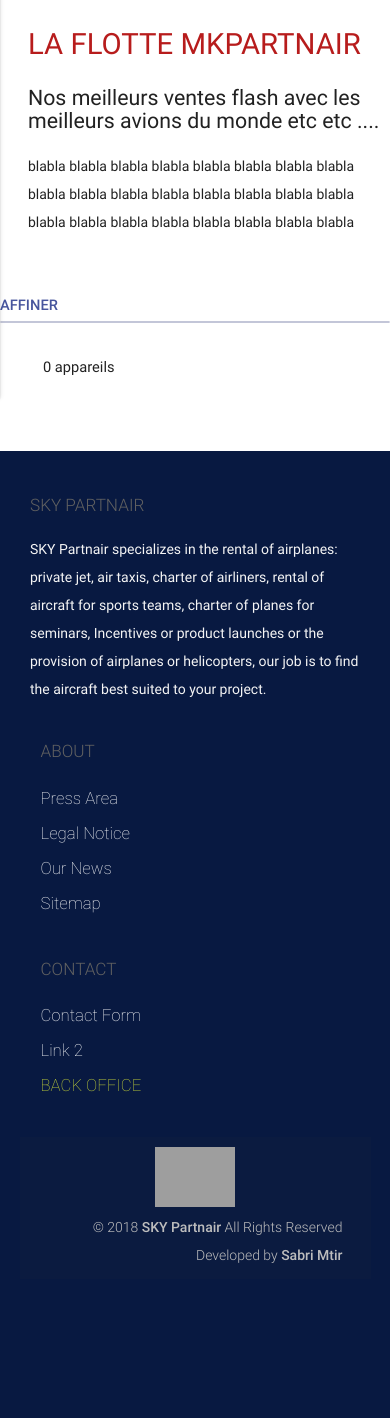
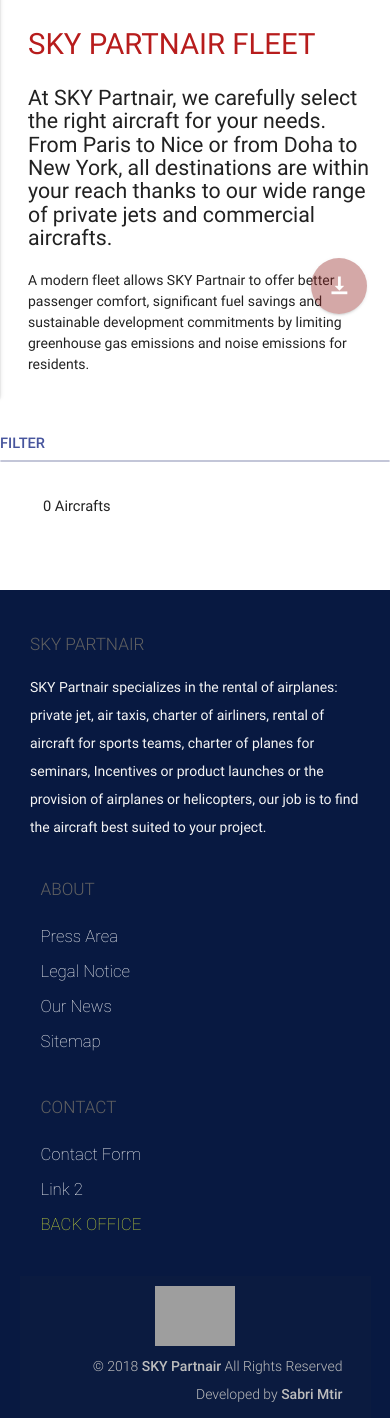
Before and after one commit to sabrimt/skypartnair, a CodeIgniter app: page /database/en/fleet in a window 390 px wide. Shown: the part 507-1925 px from the top of the page. Before the commit the page ends 1770 px from the top, so only its background shows below. Run offline with CodeIgniter, Linux system fonts and the light colour scheme; data that the repository does not hold is empty; some libraries are stand-ins or nearby versions; some web fonts are replaced; grey boxes are pictures that could not be loaded.

Commit message:
Fleet Home OK & scroll back to top behaviour OK

```diff
--- a/application/controllers/Fleet.php
+++ b/application/controllers/Fleet.php
@@ -18,6 +18,7 @@ class Fleet extends CI_Controller
         parent::__construct();
 //        $this->output->enable_profiler(TRUE);
         $this->load->model('Fleet_model', 'fleetMgr');
+		$this->lang->load("fleet_lang", $this->config->item('language'));
     }
 	/**
 	 *
--- /dev/null
+++ b/application/language/english/fleet_lang.php
@@ -0,0 +1,22 @@
+<?php
+
+// Introduction
+$lang['fleet_lang_title']       			= "SKY PARTNAIR FLEET";
+$lang['fleet_lang_subtitle']         		= "At SKY Partnair, we carefully select the right aircraft for your needs. From Paris to Nice or from Doha to New York, all destinations are within your reach thanks to our wide range of private jets and commercial aircrafts.";
+$lang['fleet_lang_subtitle_p']         		= "A modern fleet allows SKY Partnair to offer better passenger comfort, significant fuel savings and sustainable development commitments by limiting greenhouse gas emissions and noise emissions for residents.";
+
+// Filters
+$lang['fleet_lang_filters_label']       	= "FILTER";
+$lang['fleet_lang_filters_jet']       		= "Private Jets";
+$lang['fleet_lang_filters_charter']       	= "Airliners";
+$lang['fleet_lang_filters_manufacturer']    = "Manufacturer";
+$lang['fleet_lang_filters_capacity']    	= "Capacity";
+$lang['fleet_lang_filters_capacity_suffix'] = " Passengers +";
+$lang['fleet_lang_filters_range']    		= "Range";
+
+// Items List
+$lang['fleet_lang_item_count_txt']    		= "%s Aircraft%s";
+$lang['fleet_lang_item_no_item']    		= "No aircraft matches your criteria.";
+$lang['fleet_lang_item_range']    			= "Range";
+$lang['fleet_lang_item_capacity']    		= "Max Capacity";
+$lang['fleet_lang_item_detail_btn']    		= "Details";
--- a/application/themes/default.php
+++ b/application/themes/default.php
@@ -95,7 +95,7 @@
                                 <a href="<?= base_url("en").$this->uri->uri_string() ?>" class="badgelang"><span class="badge <?= $lng == "en" ? "badge-lng" : "" ?> en" >EN</span></a>
                             </li>
                         </ul>   <!-- FIN UL PRINCIPAL NAV -->
-                        <a href="#" data-activates="slide-out" class="button-collapse right"><i class="material-icons">menu</i></a>
+                        <a href="#" data-activates="slide-out" class="button-collapse right red-text text-darken-5"><i class="material-icons">menu</i></a>
                     </div>      <!-- FIN DIV BLOC MENU NAV -->
                 </div>          <!-- FIN ROW -->
             </div>              <!-- FIN DIV NAV CONTAINER -->
@@ -106,23 +106,27 @@
         <li>
             <a href="<?= site_url(); ?>"><?= img('logo.jpg', 'sky partnair affretement d\'avion', 'logo-mobile' )?> </a>
         </li>
+        <li class="valign-wrapper">
+            <a href="<?= base_url("fr").$this->uri->uri_string() ?>" class="badgelang left"><span class="<?= $lng == "fr" ? "badge-lng" : "" ?> fr" style="padding: .3rem;<?= $lng == "fr" ? " background: rgba(23, 42, 131, 0.15);" : ""; ?>">FR</span></a>
+            <a href="<?= base_url("en").$this->uri->uri_string() ?>" class="badgelang left"><span class="<?= $lng == "en" ? "badge-lng" : "" ?> en" style="padding: .3rem;<?= $lng == "en" ? " background: rgba(155, 53, 50, 0.15);" : ""; ?>">EN</span></a>
+        </li>
         <li><a href="<?= site_url("privatejet/") ?>"><?= t("default_layout_nav_private_jet") ?></a></li>
         <li><a href="<?= site_url("group/") ?>"><?= t("default_layout_nav_group_flights") ?></a></li>
         <li><a href="<?= site_url() ?>">SKY PARTNAIR</a></li>
         <li><a href="<?= site_url("fleet/") ?>"><?= t("default_layout_nav_fleet") ?></a></li>
         <li><a href="<?= site_url("flash/") ?>"><?= t("default_layout_nav_flash_sales") ?></a></li>
         <li><a href="<?= site_url("blog/") ?>">BLOG</a></li>
-        <li class="left">
-            <a href="<?= base_url("fr").$this->uri->uri_string() ?>" class="badgelang"><span class="badge" style="background-color: #172983; margin-left:0;">FR</span></a>
-            <a href="<?= base_url("en").$this->uri->uri_string() ?>" class="badgelang"><span class="badge" style="background-color: #942725; margin-left:0;">EN</span></a>
-        </li>
     </ul>       <!-- FIN UL MENU NAV MOBILE -->
 <!-- ********************************************* FIN NAVBAR ************************************************** -->
 
     <!-- DEBUT BOUTON BARRE DEVIS QUAND SCROLL 450 -->
-    <?php $twitter = '<svg class="iconbar" style="position: relative; width:24px;height:24px; transform: scale(1.2); margin: auto 10px;" viewBox="0 0 24 24">
-    <path fill="#ffffff" d="M22.46,6C21.69,6.35 20.86,6.58 20,6.69C20.88,6.16 21.56,5.32 21.88,4.31C21.05,4.81 20.13,5.16 19.16,5.36C18.37,4.5 17.26,4 16,4C13.65,4 11.73,5.92 11.73,8.29C11.73,8.63 11.77,8.96 11.84,9.27C8.28,9.09 5.11,7.38 3,4.79C2.63,5.42 2.42,6.16 2.42,6.94C2.42,8.43 3.17,9.75 4.33,10.5C3.62,10.5 2.96,10.3 2.38,10C2.38,10 2.38,10 2.38,10.03C2.38,12.11 3.86,13.85 5.82,14.24C5.46,14.34 5.08,14.39 4.69,14.39C4.42,14.39 4.15,14.36 3.89,14.31C4.43,16 6,17.26 7.89,17.29C6.43,18.45 4.58,19.13 2.56,19.13C2.22,19.13 1.88,19.11 1.54,19.07C3.44,20.29 5.7,21 8.12,21C16,21 20.33,14.46 20.33,8.79C20.33,8.6 20.33,8.42 20.32,8.23C21.16,7.63 21.88,6.87 22.46,6Z" />
-</svg>'; ?>
+    <div class="fixed-action-btn" id="scroll-back2top" style="display: none;">
+        <a class="btn-floating btn-large deval js-scrollTo-focus" href="#focus-content">
+            <i class="large material-icons" style="font-weight: 600;">vertical_align_bottom</i>
+        </a>
+    </div>
+
+    <?php $twitter = '<svg class="iconbar" style="position: relative; width:24px;height:24px; transform: scale(1.2); margin: auto 10px;" viewBox="0 0 24 24"><path fill="#ffffff" d="M22.46,6C21.69,6.35 20.86,6.58 20,6.69C20.88,6.16 21.56,5.32 21.88,4.31C21.05,4.81 20.13,5.16 19.16,5.36C18.37,4.5 17.26,4 16,4C13.65,4 11.73,5.92 11.73,8.29C11.73,8.63 11.77,8.96 11.84,9.27C8.28,9.09 5.11,7.38 3,4.79C2.63,5.42 2.42,6.16 2.42,6.94C2.42,8.43 3.17,9.75 4.33,10.5C3.62,10.5 2.96,10.3 2.38,10C2.38,10 2.38,10 2.38,10.03C2.38,12.11 3.86,13.85 5.82,14.24C5.46,14.34 5.08,14.39 4.69,14.39C4.42,14.39 4.15,14.36 3.89,14.31C4.43,16 6,17.26 7.89,17.29C6.43,18.45 4.58,19.13 2.56,19.13C2.22,19.13 1.88,19.11 1.54,19.07C3.44,20.29 5.7,21 8.12,21C16,21 20.33,14.46 20.33,8.79C20.33,8.6 20.33,8.42 20.32,8.23C21.16,7.63 21.88,6.87 22.46,6Z" /></svg>'; ?>
     <div class="fixed-action-btn toolbar" id="magicdevis">
         <a class="btn-floating btn-large deval">
             <i class="large material-icons">send</i>
@@ -134,6 +138,7 @@
             <li class="col s3 waves-effect waves-light"><a class="bottom-links" style="display:flex;" href="https://twitter.com/login" target="_blank"> <?= $twitter ?>FB - T - I</a></li>
         </ul>
     </div>
+    <div id="top-focus-scroll"></div>
 
     <!-- FIN BOUTON BARRE DEVIS QUAND SCROLL 450 -->
  <!-- ********************************************* CONTENU ENVOYÉ PAR LES CONTROLLERS  ********************** -->
@@ -220,14 +225,32 @@
 
     // Apparition du bouton barre-contact
     $(window).scroll(function() {
-
+        var scrollCont = $('#scroll-back2top');
         if ($(this).scrollTop() > ($(window).height()/2))
         {
-            $('#magicdevis').fadeIn();
+            scrollCont.find('.material-icons').html('vertical_align_top');
+            scrollCont.find('a').attr('href', '#top-focus-scroll');
+
+            scrollCont.css({ // slide up back-to-top Button
+                display: 'block',
+                bottom: '85px',
+                transition: 'bottom 200ms ease-in 0ms'
+            });
+
+            $('#magicdevis').fadeIn(); // show Quote button
         }
         else
         {
-            $('#magicdevis').fadeOut();
+            $('#magicdevis').fadeOut(); // hide Quote button
+
+            scrollCont.find('.material-icons').html('vertical_align_bottom');
+            scrollCont.find('a').attr('href', '#focus-content');
+
+            scrollCont.css({ // slide down back-to-top Button
+                display: !$('#focus-content').length ? 'none' : 'block',
+                bottom: '23px',
+                transition: 'bottom 200ms ease-in 150ms'
+            });
         }
     });
 
--- a/application/views/blog.php
+++ b/application/views/blog.php
@@ -78,7 +78,7 @@ if (isset($artitre) && !empty($artitre)):
 
 
 <div class="row last-atc-1" style="margin-bottom:0; position: relative;">
-	<h3 class="red-text text-darken-5"><?= t('blog_lang_post_list_title') . (isset($artitre) ? '' : t('blog_lang_post_list_cat_title', strtoupper($articles[0]->category->$category))); ?></h3>
+	<h3 class="red-text text-darken-5"><?= t('blog_lang_post_list_title') . (isset($artitre) ? '' : t('blog_lang_post_list_cat_title', mb_strtoupper($articles[0]->category->$category))); ?></h3>
 
 	<?php foreach ($articles as $article): ?>
 	<div class="col s12 m6 l4 article_item">
--- a/application/views/blog_article.php
+++ b/application/views/blog_article.php
@@ -28,7 +28,7 @@ $content='content_' . $lng;?>
 </div>
 
 <div class="row  animated-title animated-blocks" style="position: relative;">
-	<h3 class="red-text text-darken-5 top-slide-anim show-slide-anim"><?= t('blog_lang_single_same_category_title', strtoupper($article->category->$category)); ?></h3>
+	<h3 class="red-text text-darken-5 top-slide-anim show-slide-anim"><?= t('blog_lang_single_same_category_title', mb_strtoupper($article->category->$category)); ?></h3>
 	<?php foreach ($voiraussi as $other): ?>
 		<a href="<?= base_url("/blog/displayarticle/$other->id") ?>" class="left-slide-anim show-slide-anim" style="display: block;">
 		<div class="col s12 l4 article_item">
--- a/application/views/blog_template.php
+++ b/application/views/blog_template.php
@@ -40,11 +40,13 @@ $content='content_' . $lng;?>
 					<?= img('icons/round-google-plus.svg', 'suivez nous google plus', "" )?>
 				</div>
 			</div>
+			<section id="focus-content">
 
 
-      <?= $view ?>
+      			<?= $view ?>
 
 
+			</section>
 		</div>
       <!-- *************** BLOC DE DROITE ********************* -->
 		<div class="col s12 l3 center-align">
--- a/application/views/fleet.php
+++ b/application/views/fleet.php
@@ -4,30 +4,20 @@ $type_lg = 'type_'.$lng;
 ?>
 <!-- PARALLAX -->
 <div class="parallax-container" style="min-height:450px !important;">
-    <div class="parallax"><?= img("parallax4.jpg", 'blog', "" )?>
-		<!-- <svg xmlns="http://www.w3.org/2000/svg" viewBox="0 0 100 100" preserveAspectRatio="none">
-			<polygon fill="white" points="0,0 65,0 65,101 0,101"/>
-			<polygon fill="white" points="64.9,0 75,101 64.9,101"/>
-			<polygon fill="white" points="75,101 85,0 85,101"/>
-			<polygon fill="white" points="84.9,0 100,0 100,101 84.9,101"/> -->
-<!--			<a href="#" class="svg-link-elt" style="cursor:pointer;">
-				<polygon fill="white" points="67,0 82.9,0 75,78"/>
-			</a>-->
-		<!-- </svg> -->
+    <div class="parallax">
+		<?= img("parallax4.jpg", 'blog', "" )?>
 	</div>
 </div>
-<div class="arrow_box"></div>
 <section id="focus-content" class="row fleet-list">
 	<div class="col l8 s12 offset-l2" style="padding-left:2rem; margin-bottom: 2rem;">
-		<h1 class="red-text text-darken-4">LA FLOTTE MKPARTNAIR</h1>
-		<h2>Nos meilleurs ventes flash avec les meilleurs avions du monde etc etc .... </h2>
-		<p>blabla blabla blabla blabla blabla blabla blabla blabla
-			blabla blabla blabla blabla blabla blabla blabla blabla blabla blabla blabla blabla blabla blabla blabla blabla </p>
+		<h1 class="red-text text-darken-4"><?= t('fleet_lang_title'); ?></h1>
+		<h2><?= t('fleet_lang_subtitle'); ?></h2>
+		<p style="line-height: 1.5;"><?= t('fleet_lang_subtitle_p'); ?></p>
 	</div>
-<!--	<i class="material-icons center js-scrollTo" href="#focus-content" style="cursor: pointer;">&#xE5DB;</i>-->
+
 	<div class="row">
 		<div class="filter-btn col l10 s12 offset-l1">
-			<h4 class="col m3 blue-text text-darken-5"><span>AFFINER<i class="material-icons">&#xE5C5;</i></span></h4>
+			<h4 class="col m3 blue-text text-darken-5"><span><?= t('fleet_lang_filters_label'); ?><i class="material-icons">&#xE5C5;</i></span></h4>
 		</div>
 		<?= form_open('', array('id'=>"fleet-filter-form",
 								'class' => 'col l10 s12 offset-l1')) ?>
@@ -40,7 +30,7 @@ $type_lg = 'type_'.$lng;
 								"value"=> "1",
 								$jet_checked=> '',
 			)) ?>
-			<label for="jet-type">Jets privés</label>
+			<label for="jet-type"><?= t('fleet_lang_filters_jet'); ?></label>
 			<?= form_input(array("type" => "checkbox",
 								"class"=>"input-change-elt validate",
 								"name"=>"charter-type",
@@ -48,20 +38,13 @@ $type_lg = 'type_'.$lng;
 								"value"=> "2",
 								$charter_checked=>'' ,
 			)) ?>
-			<label for="charter-type">Avions de ligne</label>
-<!--			<input id="on" name="state-d" type="radio" checked="">
-			<label for="on" onclick="">ON</label>
+			<label for="charter-type"><?= t('fleet_lang_filters_charter'); ?></label>
 
-			<input id="na" name="state-d" type="radio" checked="checked">
-				<label for="na" onclick="">N/A</label>
-
-			<input id="off" name="state-d" type="radio">
-			<label for="off" onclick="">OFF</label>-->
 		</div>
 		<div id="manufacturer" class="input-field valign-wrapper col s3">
 			<i class="material-icons prefix">&#xE539;</i>
 			<select name="manufacturer" class="input-change-elt">
-				<option selected value="">Constructeur
+				<option selected value=""><?= t('fleet_lang_filters_manufacturer'); ?>
 				</option>
 				<?php foreach($manufact_list as $manufacturer): ?>
 				<option class="circle right" data-icon="<?= base_url("assets/img/flag/$manufacturer->flag") ?>" value="<?= $manufacturer->id ?>" <?= set_select('manufacturer', $manufacturer->id) ?>><?= $manufacturer->name ?>
@@ -72,8 +55,7 @@ $type_lg = 'type_'.$lng;
 		<div class="input-field valign-wrapper col s3">
 			<i class="material-icons prefix">&#xE7EF;</i>
 			<select id="passengers" name="passengers" class="input-change-elt">
-				<option selected value="">Capacité
-				</option>
+				<option selected value=""><?= t('fleet_lang_filters_capacity'); ?></option>
 				<?php
 				$p=$min_passengers;
 				while($p<=$max_passengers):
@@ -81,33 +63,38 @@ $type_lg = 'type_'.$lng;
 					||( $p<26 && $p>=10 && $p%5==0 )
 					||( $p>26 && $p<=150 && $p%50==0 )
 					||( $p>150 && $p%100==0 )
-					):?>
-				<option <?= set_select('passengers', $p) ?>><?= $p ?>
-				</option>
+					):
+				?>
+
+				<option value="<?= $p; ?>" <?= set_select('passengers', $p) ?>><?= $p . t('fleet_lang_filters_capacity_suffix'); ?></option>
+
 				<?php
 					endif;
 					$p++;
-				endwhile; ?>
+				endwhile;
+				?>
 			</select>
 		</div>
 		<div class="input-field valign-wrapper col s3">
 			<i class="material-icons prefix">&#xE192;</i>
 			<select id="range" name="range" class="input-change-elt">
-				<option selected value="">Autonomie
-				</option>
+				<option selected value=""><?= t('fleet_lang_filters_range'); ?></option>
 				<?php
 				$r=floor($min_range/100)*100;
 				while($r<=$max_range):
 					if(( $r<800 && $r%100==0 )
 					||( $r<=5000 && $r>=1000 && $r%1000==0 )
 					||( $r>5000 && $r%5000==0 )
-				):?>
-				<option value="<?=$r?>"><?= range_cvt($r, $lng) ?>
-				</option>
+					):
+				?>
+
+				<option value="<?=$r?>"><?= range_cvt($r, $lng) ?></option>
+
 				<?php
 					endif;
 					$r+=100;
-				endwhile; ?>
+				endwhile;
+				?>
 			</select>
 		</div>
 		<?= form_close() ?>
@@ -115,7 +102,8 @@ $type_lg = 'type_'.$lng;
 
     <div id="fleet-list-ajax" class="col s10 offset-s1">
         <ul class="move-list list-container">
-		<h4><?= $nb_aircrafts ?> appareils</h4>
+			<?php $s = $nb_aircrafts === 1 ? '' : 's'; ?>
+			<h4><?= t('fleet_lang_item_count_txt', [$nb_aircrafts, $s]) ?></h4>
             <?php
             foreach ($aircrafts as $aircraft):
 				$type_class = strtolower($aircraft->type->type_en) === "private jet" ? ' jet-type ': ' charter-type ';
@@ -132,24 +120,24 @@ $type_lg = 'type_'.$lng;
                 </div>
 				<div class="col s3 fleet-type-container center">
 					<?= img($aircraft->photo_bonus, $aircraft->type->$type_lg, "center rcrft-type-img$type_class") ?>
-					<div class="fleet-img-pop hoverable" onclick="document.location='<?= base_url('fleet/showAircraft/$aircraft->id') ?>'">
+					<div class="fleet-img-pop hoverable" onclick="document.location='<?= base_url('fleet/showAircraft/'.$aircraft->id) ?>'">
 						<span class="arrow"></span>
 						<?= img($aircraft->photo_exter, '', "") ?>
 						<i class="material-icons">&#xE8B6;</i>
 					</div>
 				</div>
 				<div class="col s2 center">
-					<small class="info-legend">Autonomie</small>
+					<small class="info-legend"><?= t('fleet_lang_item_range'); ?></small>
 					<i class="material-icons">&#xE192;</i>
 					<strong><?= $aircraft->aircraft_range ?></strong>
 				</div>
 				<div class="col s2 center">
-					<small class="info-legend">Capacité max</small>
+					<small class="info-legend"><?= t('fleet_lang_item_capacity'); ?></small>
 					<i class="material-icons">&#xE7EF;</i>
 					<strong><?= $aircraft->passengers ?></strong>
 				</div>
 				<div class="right-align right col s2">
-					<a class="btn waves-effect waves-light blue darken-5 wite-text" href="<?= base_url("fleet/showAircraft/" . $aircraft->id) ?>" style="padding-left: 1.2rem; padding-right: 1.2rem;">Détails</a>
+					<a class="btn waves-effect waves-light blue darken-5 wite-text" href="<?= base_url("fleet/showAircraft/" . $aircraft->id) ?>" style="padding-left: 1.2rem; padding-right: 1.2rem;"><?= t('fleet_lang_item_detail_btn'); ?></a>
 				</div>
             </li>
             <?php endforeach; ?>
--- a/assets/css/animation.css
+++ b/assets/css/animation.css
@@ -1,6 +1,6 @@
-/* body {
+body {
   overflow-x: hidden;
-} */
+}
 
 .left-slide-anim {
   transform: translateX(100%);
--- a/assets/css/style.css
+++ b/assets/css/style.css
@@ -159,6 +159,11 @@ button.picker__close:focus {
 
  /* ************** HOMEPAGE ************** */
   /* NAVBAR */
+  @media only screen and (max-width: 1100px) {
+      .blocmenunav a {
+          font-size: .88rem !important;
+      }
+  }
  #topbar { background-color: #942725; height:20px;}
 .topbardev { margin:-3px; }
 .bloclogo { margin-top: 10px; }
@@ -180,6 +185,16 @@ nav ul a span.badge.en {border-top: 2px solid  #9B3532;}
 nav ul a,
 nav .brand-logo {color: #444; width: 100%; margin:0 auto;}
 nav ul a:hover {background-color: rgba(148, 39, 37, 0.2);}
+
+/* scroll back to top floating btn */
+#scroll-back2top {
+    opacity: .4;
+    transition: opacity .2s ease-out;
+}
+
+#scroll-back2top:hover {
+    opacity: .85;
+}
 
 /* FIN NAVBAR */
 
@@ -504,6 +519,14 @@ p {line-height: 2rem;}
 
 
 /**  HOME BLOCKS INFOS LINKS **/
+@media only screen and (min-width: 700px) {
+
+    #info-block-container {
+        display: flex;
+        align-items: stretch;
+    }
+}
+
 .info-block {
     padding: 1rem !important;
     cursor: pointer;
@@ -523,6 +546,7 @@ p {line-height: 2rem;}
 }
 .icon-block img {
     display: block;
+    min-width: 100%;
     transform: scale(1);
     transition: all .9s;
 }
@@ -1136,26 +1160,22 @@ legend.flow-text {
 /*    padding:2rem;*/
 }
 .animationjs {
-    margin-top:12rem;
     background-color: rgba(254, 254, 254, 0.6);
 /*    padding:2rem;*/
     line-height: 2;
 }
 @media only screen and (max-width : 887px) {
-    .animationjs {
-        margin-top:4rem;}
     .txt-js {
         font-size: 10pt;
     }
     .count, .countrevers {
         margin-top:1rem;
-    font-size: 30pt;
+        font-size: 20pt;
         font-weight: 500;
     }
 }
 @media only screen and (max-width : 400px) {
     .animationjs {
-        margin-top:0;
         line-height: 1;
     }
     .txt-js {
@@ -1163,7 +1183,7 @@ legend.flow-text {
     }
     .count, .countrevers {
         margin-top:1rem;
-    font-size: 20pt;
+        font-size: 15pt;
         font-weight: 500;
     }
 }
--- a/assets/js/fleet.js
+++ b/assets/js/fleet.js
@@ -11,8 +11,6 @@ $(document).ready(function(){
     /******** END filter form ********/
 
     /****  AJAX  ****/
-
-
             $("#fleet-filter-form").submit(function(event) {
                 event.preventDefault();
 
--- a/assets/js/init.js
+++ b/assets/js/init.js
@@ -18,35 +18,43 @@ $(document).ready(function() {
 
     $('.onready-anim').addClass('show-slide-anim');
 
-    /***** Sliding hidden Elements on ready *****/
+    /***** END Sliding hidden Elements on ready *****/
+
+
+
+
+    /*** Show the scroll to main content button ***/
+
+    if ($('#focus-content').length > 0) {
+        $('#scroll-back2top').css({display: 'block'});
+    }
+
+    /***** END Show the scroll to main content button *****/
+
+
 
 
 
     // Effects on scroll
 
     var options = [
-
         {
-
             selector: '.move-list',
-
-            offset: 250,
-
+            offset: 200,
             callback: function(el) {
-
                 Materialize.showStaggeredList($(el));
-
             }
-
         }
-
     ];
 
     Materialize.scrollFire(options);
 
 
 
-    $('select').material_select();// Activates Materialize select
+
+
+// Activates Materialize select
+    $('select').material_select();
 
     $('#mail-form-content textarea').characterCounter();
 
@@ -56,19 +64,23 @@ $(document).ready(function() {
 
 /****    SMOOTH SCROLL   ****/
 
-
-
-// Select all links with hashes
-
     function smoothScrollTo(target, speed = 1000, easing = 'easeInOutQuad') {
         $('html, body').animate( { scrollTop: $(target).offset().top - 70}, speed, easing );
     }
 
     $('.js-scrollTo').on('click', function(e) { // Au clic sur un élément
-
         let page = $(this).attr('href'); // Page cible
 
         smoothScrollTo(page);
+
+        return false;
+
+    });
+
+    $('.js-scrollTo-focus').on('click', function(e) { // Au clic sur un élément
+        let page = $(this).attr('href'); // Page cible
+
+        smoothScrollTo(page, 500);
 
         return false;
 
@@ -79,7 +91,6 @@ $(document).ready(function() {
     if (errorToTarget.length) {
         smoothScrollTo(errorToTarget);
     }
-    console.log($(document).width())
 
 /****    END smooth scroll   ****/
 
```
Also changed, not shown: application/language/french/fleet_lang.php (added, +22 -0 lines), application/views/article.php (deleted, +0 -39 lines), application/views/flash_sales_front.php (+4 -4 lines), application/views/fleetajax.php (+11 -7 lines), application/views/index.php (+14 -12 lines). Lines whose indentation alone changed are shown as unchanged.
